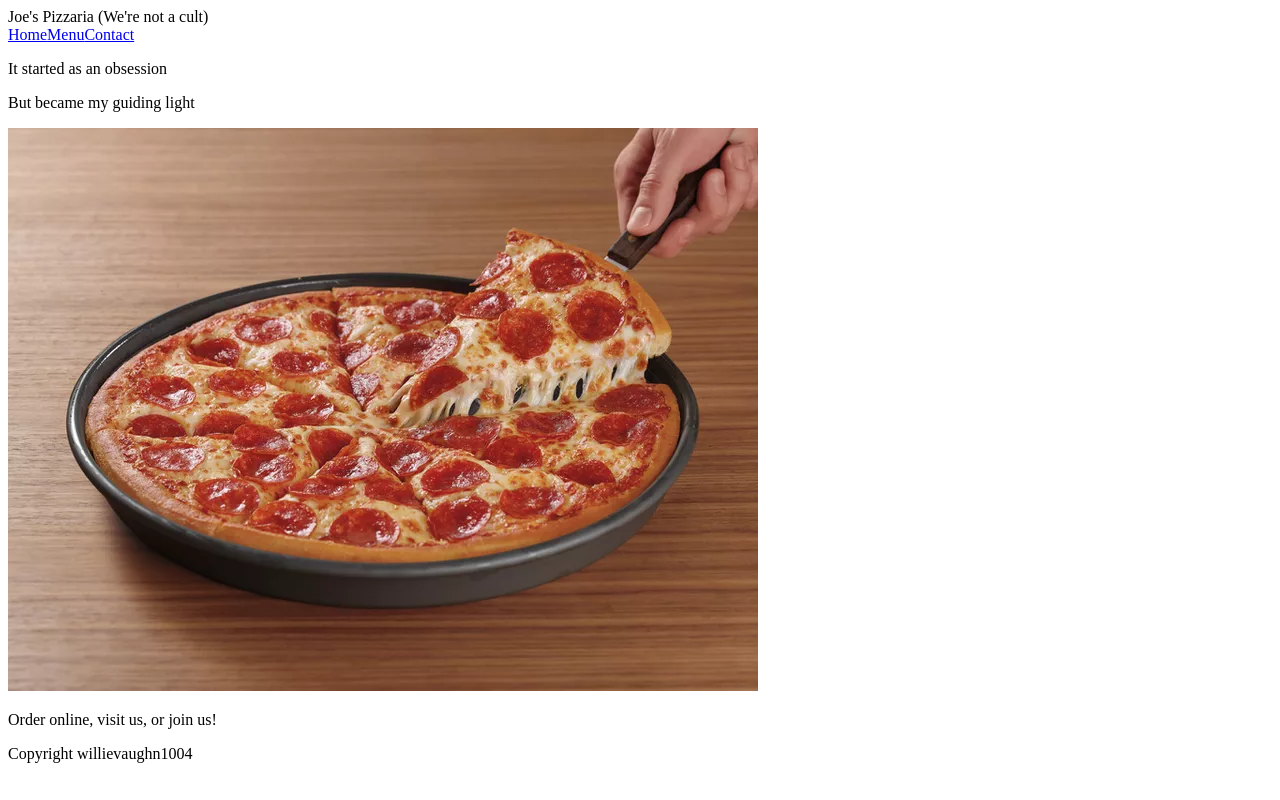
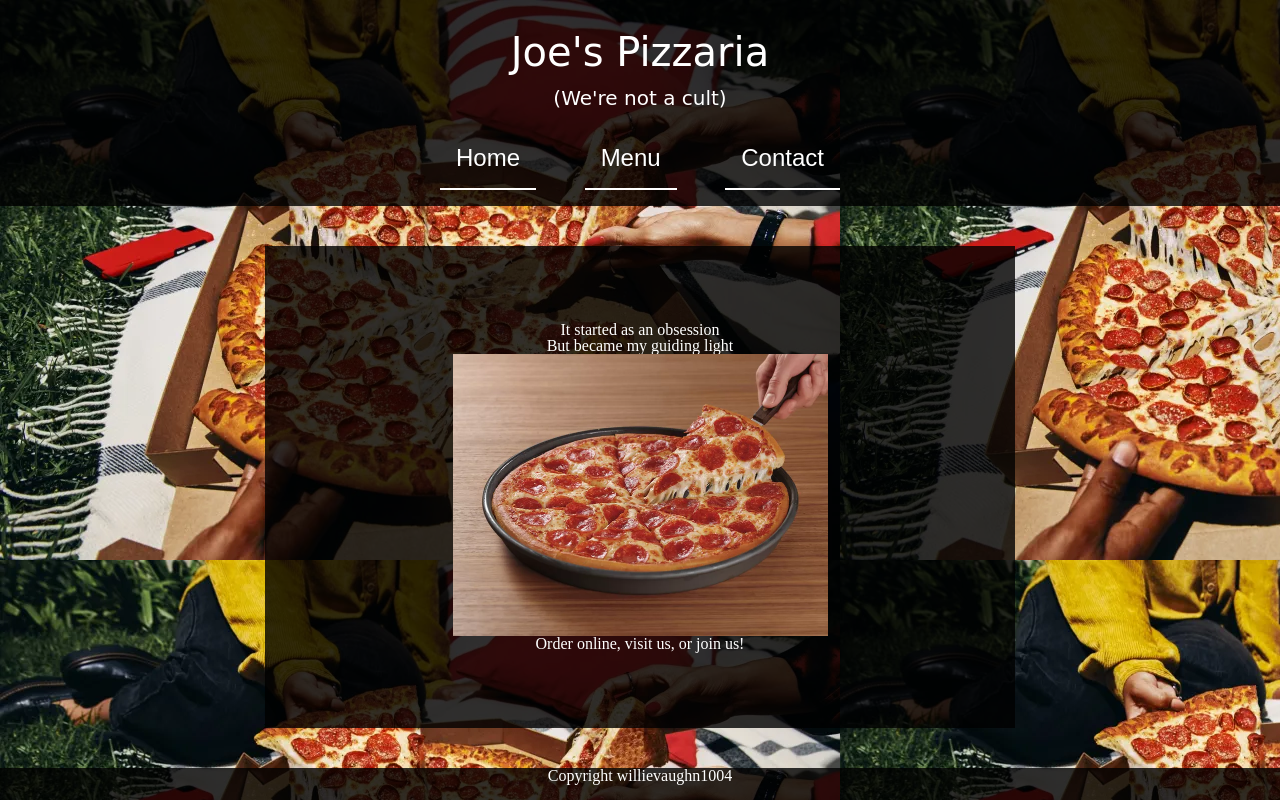
Before and after one commit to willievaughn1004/restaurant-page, a website built with webpack: page dist/index.html in a window 1280 px wide. Built offline with Linux system fonts and the light colour scheme; a web font is replaced by a local one.

Commit message:
Finish header

```diff
--- a/package.json
+++ b/package.json
@@ -4,7 +4,8 @@
   "description": "",
   "main": "index.js",
   "scripts": {
-    "test": "echo \"Error: no test specified\" && exit 1"
+    "test": "echo \"Error: no test specified\" && exit 1",
+    "build": "webpack"
   },
   "author": "",
   "license": "ISC",
--- a/sass/styles.scss
+++ b/sass/styles.scss
@@ -1 +1,91 @@
 @import "reset";
+
+$fancy-font: 'Eagle Lake', cursive;
+
+body {
+  background-image: url("/dist/img/pizza-background.webp");
+  color: #fff;
+  height: 100svh;
+}
+
+img {
+  width: 50%;
+}
+
+header,
+.copy,
+footer {
+  background-color: rgba($color: #000, $alpha: 0.8);
+}
+
+#content {
+  display: flex;
+  justify-content: center;
+  align-items: center;
+  flex-direction: column;
+  min-height: 100%;
+}
+
+header {
+  display: flex;
+  flex-direction: column;
+  align-items: center;
+
+  padding-top: 2rem;
+  width: 100%;
+
+  div, nav {
+    width: 25rem;
+    text-align: center;
+  }
+
+  .headerText {
+    font-size: 2.5rem;
+    font-family: $fancy-font;
+  }
+
+  .headerSubText {
+    font-size: 1.25rem;
+    padding-top: 1rem;
+    font-family: $fancy-font;
+  }
+
+  nav {
+    display: flex;
+    justify-content: space-between;
+    padding: 1.25rem 0rem 1rem 0;
+
+    button {
+        font-size: 1.5rem;
+        border: none;
+        background: none;
+        color: white;
+        padding: 1rem;
+        border-bottom: solid white 2px;
+        cursor: pointer;
+        transition: all 0.5s;
+
+        &:hover {
+            transform: translateY(-10px);
+        }
+    }
+
+  }
+}
+
+.copy {
+  display: flex;
+  flex-direction: column;
+  align-items: center;
+  justify-content: center;
+  flex: 1 1 auto;
+  margin: 40px 50px;
+  min-height: 20rem;
+}
+
+footer {
+  display: flex;
+  justify-content: center;
+  padding-bottom: 1rem;
+  width: 100%;
+}
--- a/src/index.js
+++ b/src/index.js
@@ -5,7 +5,7 @@ function buildComponent(elem, text, attributes = {}) {
   // Add attributes
   for (const [key, value] of Object.entries(attributes)) {
     element.setAttribute(key, value);
-  };
+  }
 
   return element;
 }
@@ -16,25 +16,31 @@ function appendComponent(targetSelector, component) {
 }
 
 function createHeader() {
-  const headerComponent = buildComponent(
-    "header",
-    "Joe's Pizzaria (We're not a cult)"
-  );
+  const headerComponent = buildComponent("header", "");
+
+  const headerText = buildComponent("div", "Joe's Pizzaria", { class: "headerText" });
+  const headerSubText = buildComponent("div", "(We're not a cult)", { class: "headerSubText" })
+  const links = createNav();
+
+  headerComponent.appendChild(headerText);
+  headerComponent.appendChild(headerSubText);
+  headerComponent.appendChild(links);
+
   appendComponent("#content", headerComponent);
 }
 
 function createNav() {
   const navComponent = buildComponent("nav", "");
 
-  const link1 = buildComponent("a", "Home", { href: "#" });
-  const link2 = buildComponent("a", "Menu", { href: "#" });
-  const link3 = buildComponent("a", "Contact", { href: "#" });
+  const link1 = buildComponent("button", "Home");
+  const link2 = buildComponent("button", "Menu");
+  const link3 = buildComponent("button", "Contact");
 
   navComponent.appendChild(link1);
   navComponent.appendChild(link2);
   navComponent.appendChild(link3);
 
-  appendComponent("#content", navComponent);
+  return navComponent;
 }
 
 function createCopy() {
@@ -43,7 +49,7 @@ function createCopy() {
   const paragraph1 = buildComponent("p", "It started as an obsession");
   const paragraph2 = buildComponent("p", "But became my guiding light");
   const image = buildComponent("img", "", {
-    src: "./img/pizza.webp",
+    src: "./img/pizza-copy.webp",
     alt: "pizza",
   });
   const paragraph3 = buildComponent("p", "Order online, visit us, or join us!");
@@ -65,6 +71,5 @@ function createFooter() {
 }
 
 createHeader();
-createNav();
 createCopy();
 createFooter();
```
Also changed, not shown: dist/css/styles.css, dist/img/pizza-background.webp (added), dist/img/pizza-copy.webp (renamed from dist/img/pizza.webp), dist/index.html, dist/main.js, 1 other file.
